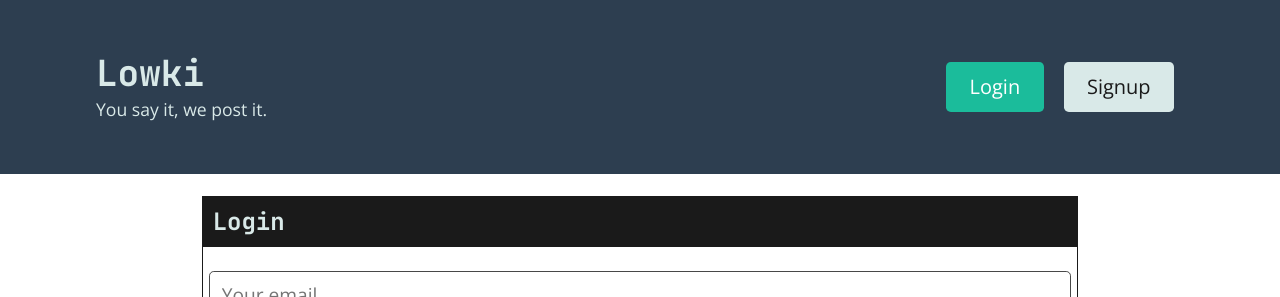
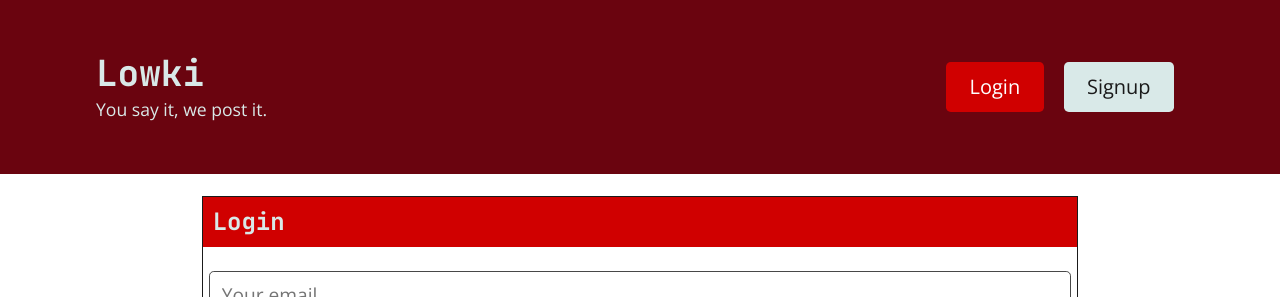
Before and after one commit to mysteriousdj/Lowki, a React (Create React App) app in the folder client/: page /login in a window 1280 px wide. Shown: the top 297 px of the page. Built offline with nearby package versions, Linux system fonts and the light colour scheme.

Commit message:
updating color palette

```diff
--- a/client/src/index.css
+++ b/client/src/index.css
@@ -920,7 +920,7 @@ a:hover {
 
 /* BACKGROUND UTILS */
 .bg-primary {
-  background-color: #2d3e50 !important;
+  background-color: #6a040f  !important;
 }
 
 .bg-info {
@@ -936,7 +936,7 @@ a:hover {
 }
 
 .bg-dark {
-  background-color: #1a1a1a !important;
+  background-color: #d00000  !important;
 }
 
 .bg-white {
@@ -1030,12 +1030,12 @@ a:hover {
 }
 
 .btn.btn-info {
-  background-color: #1bbc9b;
+  background-color: #d00000 ;
   color: #ffffff;
 }
 
 .btn.btn-info:hover {
-  background-color: #31e1bd;
+  background-color: #FFBA08;
 }
 
 .btn.btn-light {
```
Also changed, not shown: 1 other file (tests, documents, lock files or other folders).
